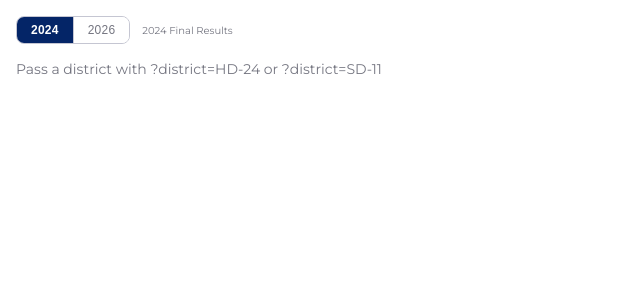
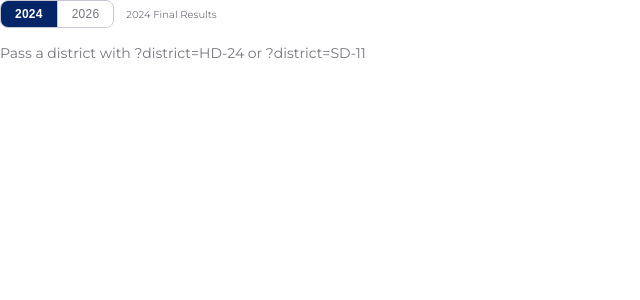
Before and after one commit to jimbaxley/election-results, a Next.js app: page /race-result in a window 1280 px wide. Shown: the top 300 px of the page, without its empty margins (0-640 px from the left). Built offline with nearby package versions, Linux system fonts and the light colour scheme.

Commit message:
Removed padding on RaceResult

```diff
--- a/app/race-result/page.tsx
+++ b/app/race-result/page.tsx
@@ -380,7 +380,7 @@ function RaceResultPageContent() {
   ];
 
   return (
-    <main style={{ background: "transparent", minHeight: "100vh", padding: 16 }}>
+    <main style={{ background: "transparent", minHeight: "100vh" }}>
       <style>{`
         .race-card { transition: box-shadow 0.2s, transform 0.2s; cursor: default; }
         .race-card:hover { box-shadow: 0 8px 24px rgba(4,37,103,0.13) !important; transform: translateY(-2px); }
```
